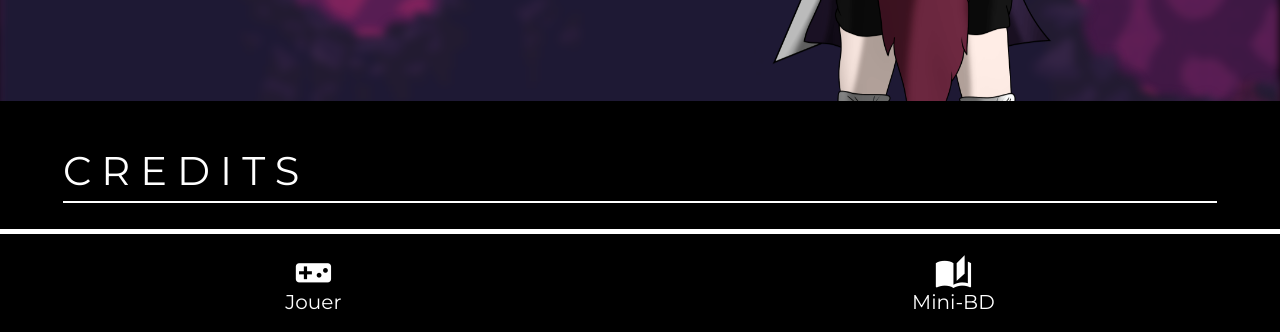
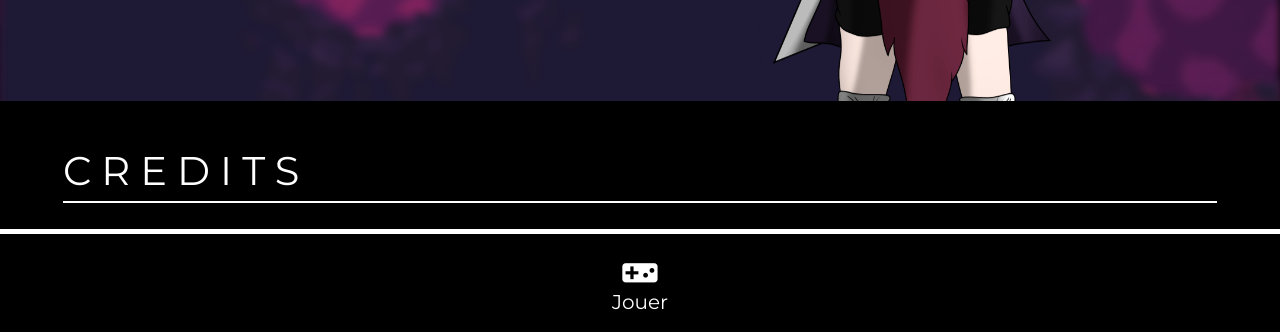
Before and after one commit to COTE-Allan/TTOTP-Endless-Runner-Game, a website: page index.html in a window 1280 px wide. Shown: the part 468-800 px from the top of the page. Drawn offline with nearby package versions, Linux system fonts and the light colour scheme.

Commit message:
commit 08/12

```diff
--- a/index.html
+++ b/index.html
@@ -170,9 +170,6 @@
           <a href="game.html" class="header_item">
             <span class="material-icons"> videogame_asset </span>Jouer
           </a>
-          <a class="header_item" href="mini_comic.html">
-            <span class="material-icons"> auto_stories </span>Mini-BD
-          </a>
         </nav>
       </header>
     </main>
```
Also changed, not shown: game.html (+0 -3 lines), assets/img/Capture.PNG (added).
